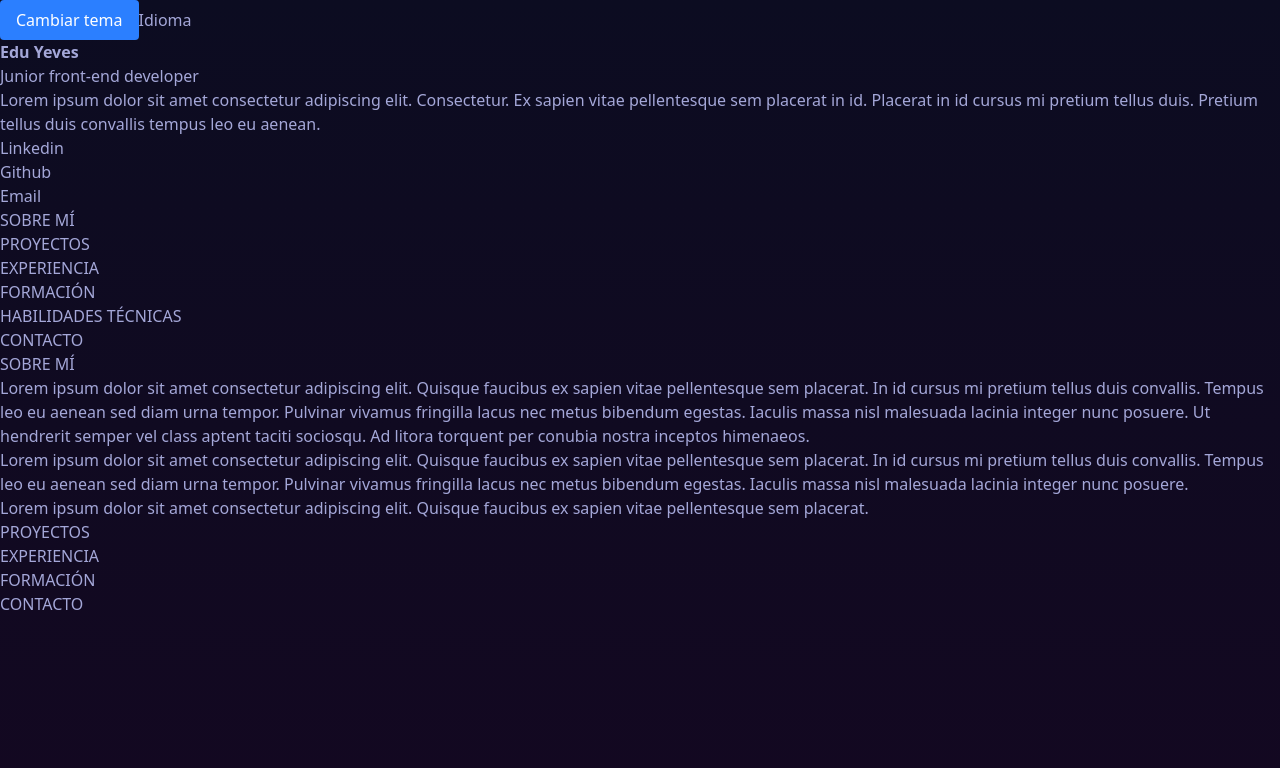
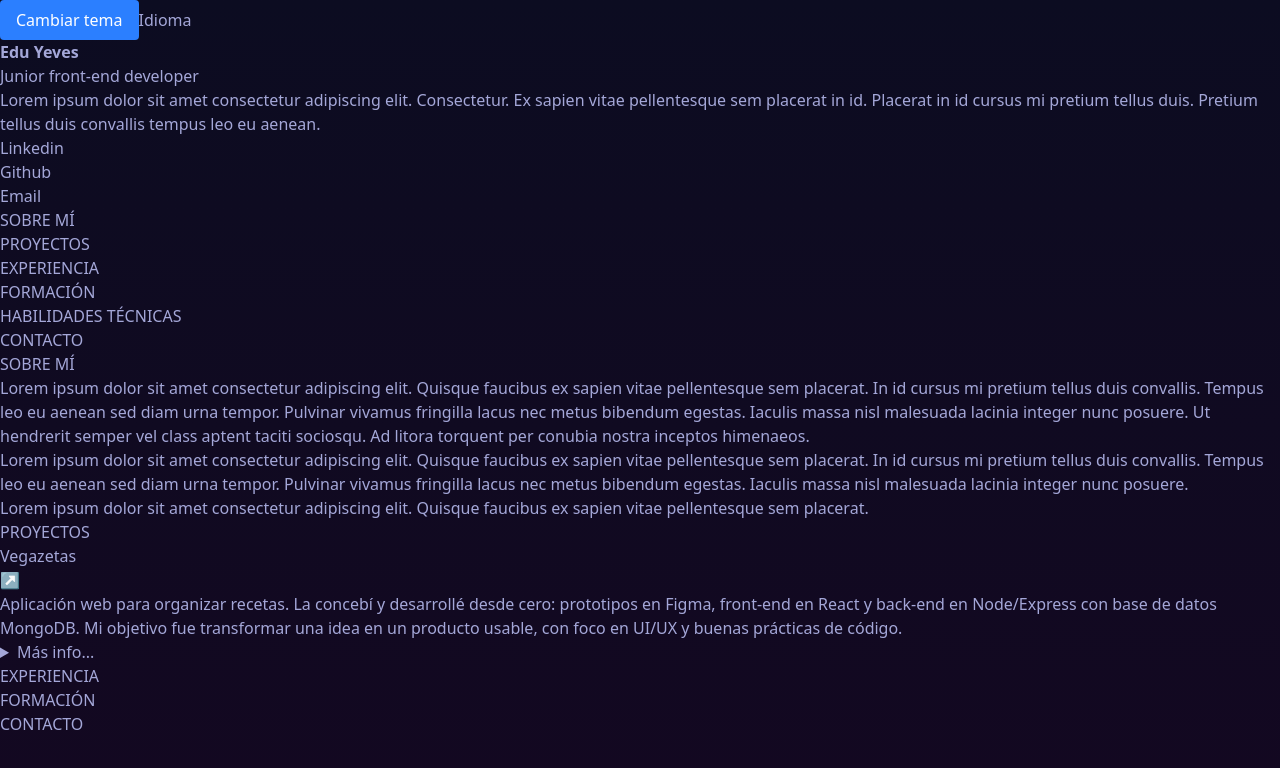
Before and after one commit to Yevestevez/eduyeves-dev, a React (Vite) app: page / in a window 1280 px wide. Shown: the top 768 px of the page. Built offline with nearby package versions, Linux system fonts and the light colour scheme.

Commit message:
Update web structure with future componenent proyect article

```diff
--- a/src/App.jsx
+++ b/src/App.jsx
@@ -12,7 +12,7 @@ function App() {
     if (savedTheme === 'dark') document.documentElement.classList.add('dark');
 
     return (
-        <div className="bg-linear-to-b from-[#0C0C21] to-[#130821] h-screen text-[#A4A7D8]">
+        <div className="bg-linear-to-b from-[#0C0C21] to-[#130821] min-h-screen text-[#A4A7D8]">
             <aside>
                 <button
                     onClick={toggleDarkMode}
@@ -22,6 +22,7 @@ function App() {
                 </button>
                 <button disabled>Idioma</button>
             </aside>
+
             <header>
                 <hgroup>
                     <h1 className="text-[#A4A7D8] font-bold">Edu Yeves</h1>
@@ -49,6 +50,7 @@ function App() {
                     </ul>
                 </nav>
             </header>
+
             <main>
                 <section>
                     <h2>SOBRE MÍ</h2>
@@ -78,19 +80,58 @@ function App() {
                         placerat.
                     </p>
                 </section>
+
                 <section>
                     <h2>PROYECTOS</h2>
+                    {/* Componentes */}
+                    <article>
+                        <header>
+                            <h3>Vegazetas</h3>
+                            <a href="https://vegazetas.netlify.app">↗️</a>
+                            <p>
+                                Aplicación web para organizar recetas. La
+                                concebí y desarrollé desde cero: prototipos en
+                                Figma, front-end en React y back-end en
+                                Node/Express con base de datos MongoDB. Mi
+                                objetivo fue transformar una idea en un producto
+                                usable, con foco en UI/UX y buenas prácticas de
+                                código.
+                            </p>
+                        </header>
+                        <details>
+                            <summary>Más info...</summary>
+                            <p>
+                                Desarrollo de una SPA (Single Page Application)
+                                en React Creación de una API RESTful con Node.js
+                                y Express (JSON) Base de datos en MongoDB con
+                                Mongoose Autenticación segura con JWT Protección
+                                de rutas con React Router Gestión de estado con
+                                Context API Pruebas automatizadas con Mocha/Chai
+                                Diseño responsive con Tailwind CSS
+                                Restablecimiento de contraseñas con Nodemailer
+                                Despliegues en producción con Render y Netlify
+                                Control de versiones con Git/GitHub siguiendo
+                                GitFlow Integración de IA en el desarrollo de
+                                nuevas funcionalidades
+                            </p>
+                            <img src="../favicon-code.svg" alt="#" />
+                        </details>
+                    </article>
                 </section>
+
                 <section>
                     <h2>EXPERIENCIA</h2>
                 </section>
+
                 <section>
                     <h2>FORMACIÓN</h2>
                 </section>
+
                 <section>
                     <h2>CONTACTO</h2>
                 </section>
             </main>
+
             <footer></footer>
         </div>
     );
```
